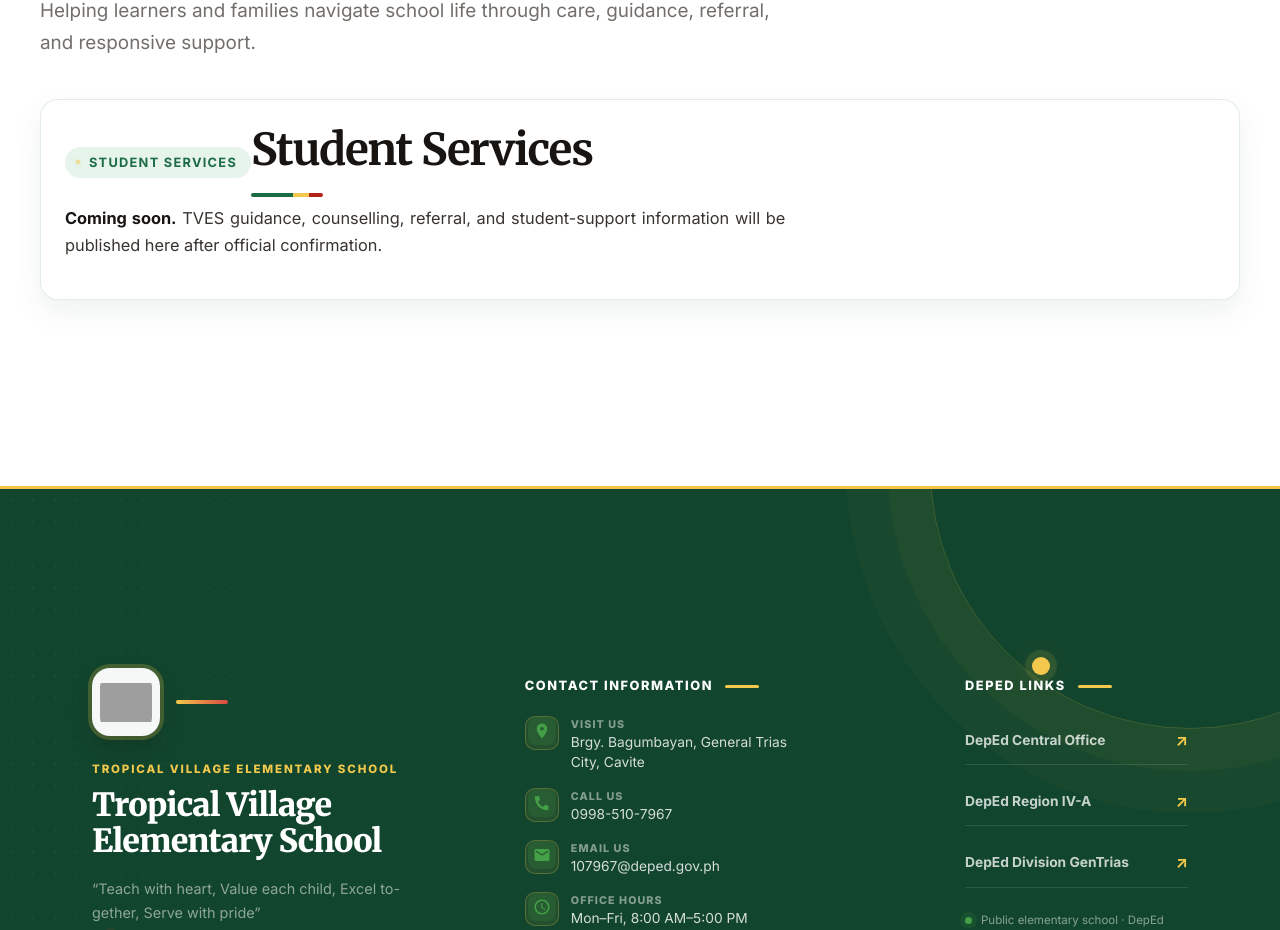
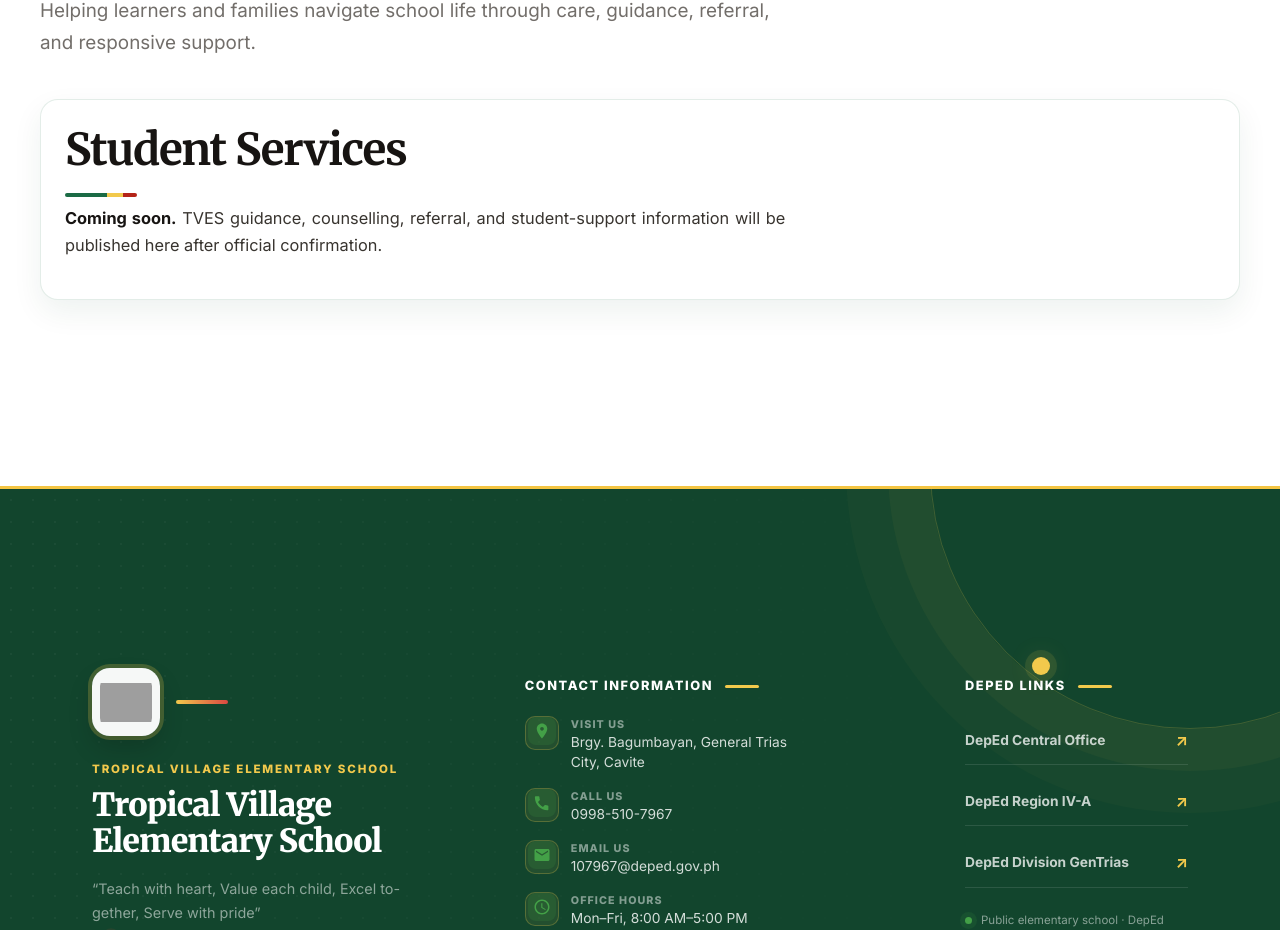
Before and after one commit to Eirene-3011/tves-website, a React (Vite) app in the folder frontend/: page /guidance in a window 1280 px wide. Shown: the part 912-1842 px from the top of the page. Built offline with nearby package versions, Linux system fonts and the light colour scheme; no server answers; grey boxes are pictures that could not be loaded.

Commit message:
Remove static 'Student services' label

```diff
--- a/frontend/src/pages/public/GuidancePage.jsx
+++ b/frontend/src/pages/public/GuidancePage.jsx
@@ -30,7 +30,6 @@ export default function GuidancePage() {
 
           <div className="grid-auto">
             <article className="card card-body">
-              <span className="section-eyebrow">Student services</span>
               <h2 className="section-title">{content?.title || 'Student Services'}</h2>
               <div
                 className="rich-content"
```
